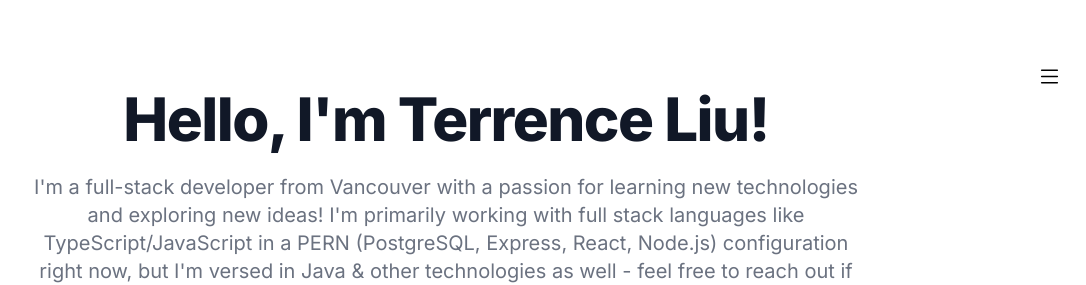
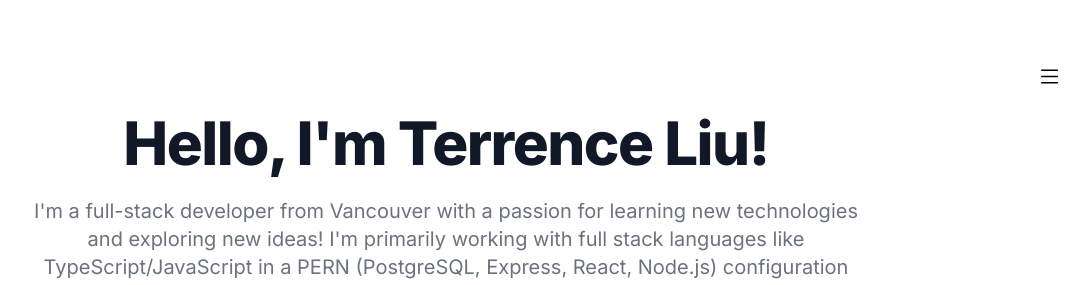
Before and after one commit to ubctliu/personal_website, a Next.js app: page / in a window 1280 px wide. Shown: the top 285 px of the page, without its empty margins (194-1280 px from the left). Built offline with nearby package versions, Linux system fonts and the light colour scheme.

Commit message:
Add top padding for intro

```diff
--- a/src/app/components/Personal.tsx
+++ b/src/app/components/Personal.tsx
@@ -1,7 +1,7 @@
 const Personal = () => {
   return (
     <section>
-      <div className={"mb-4 text-4xl font-extrabold tracking-tight leading-none text-gray-900 sm:text-3xl md:text-5xl lg:text-6xl dark:text-white"}>Hello, I&apos;m Terrence Liu!</div>
+      <div className={"mb-4 text-4xl font-extrabold tracking-tight leading-none text-gray-900 sm:text-3xl md:text-5xl lg:text-6xl dark:text-white pt-4"}>Hello, I&apos;m Terrence Liu!</div>
       <div className={"mb-8 text-lg font-normal text-gray-500 lg:text-xl sm:px-16 xl:px-48 dark:text-gray-400"}>
         I&apos;m a full-stack developer from Vancouver with a passion for learning new technologies and exploring new ideas!
         I&apos;m primarily working with full stack languages like TypeScript/JavaScript in a PERN (PostgreSQL, Express, React, Node.js) configuration right now, but I&apos;m versed in Java & other technologies as well - feel free to reach out if you&apos;d like to know more!
```
